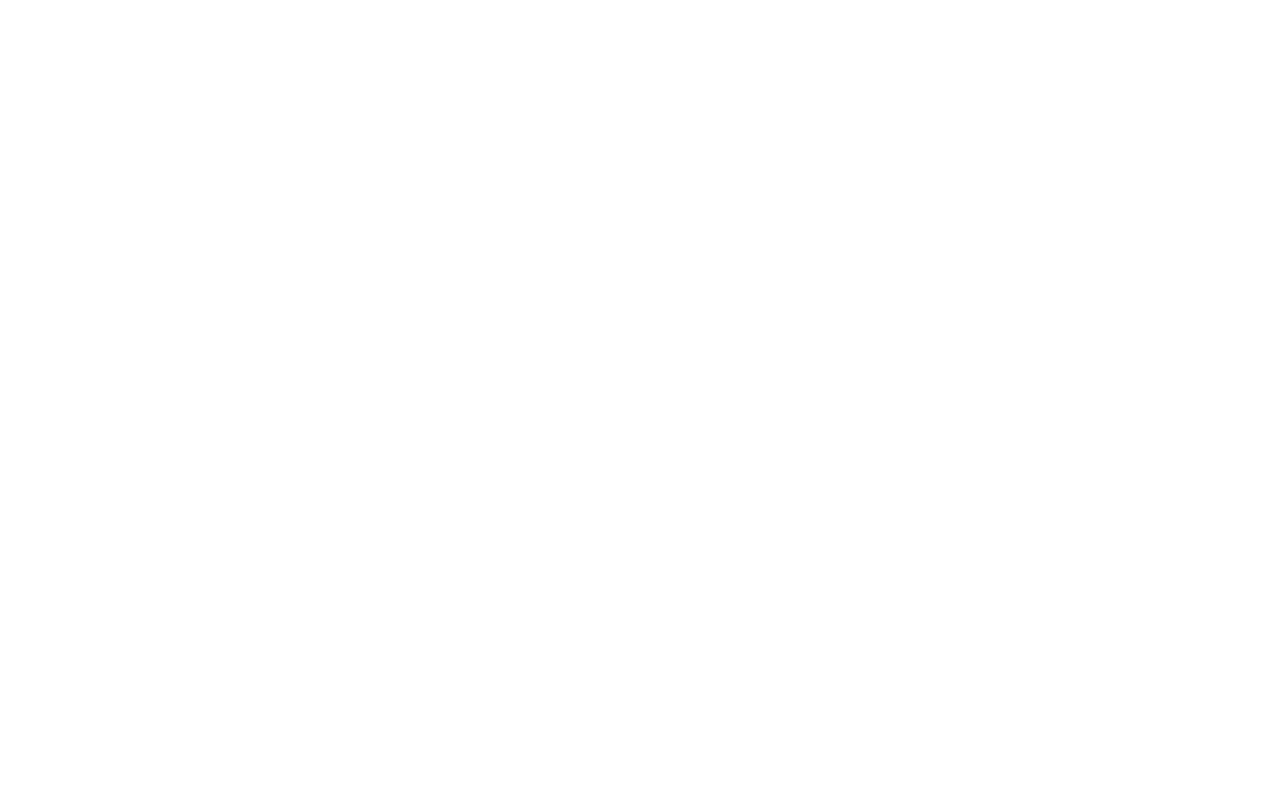
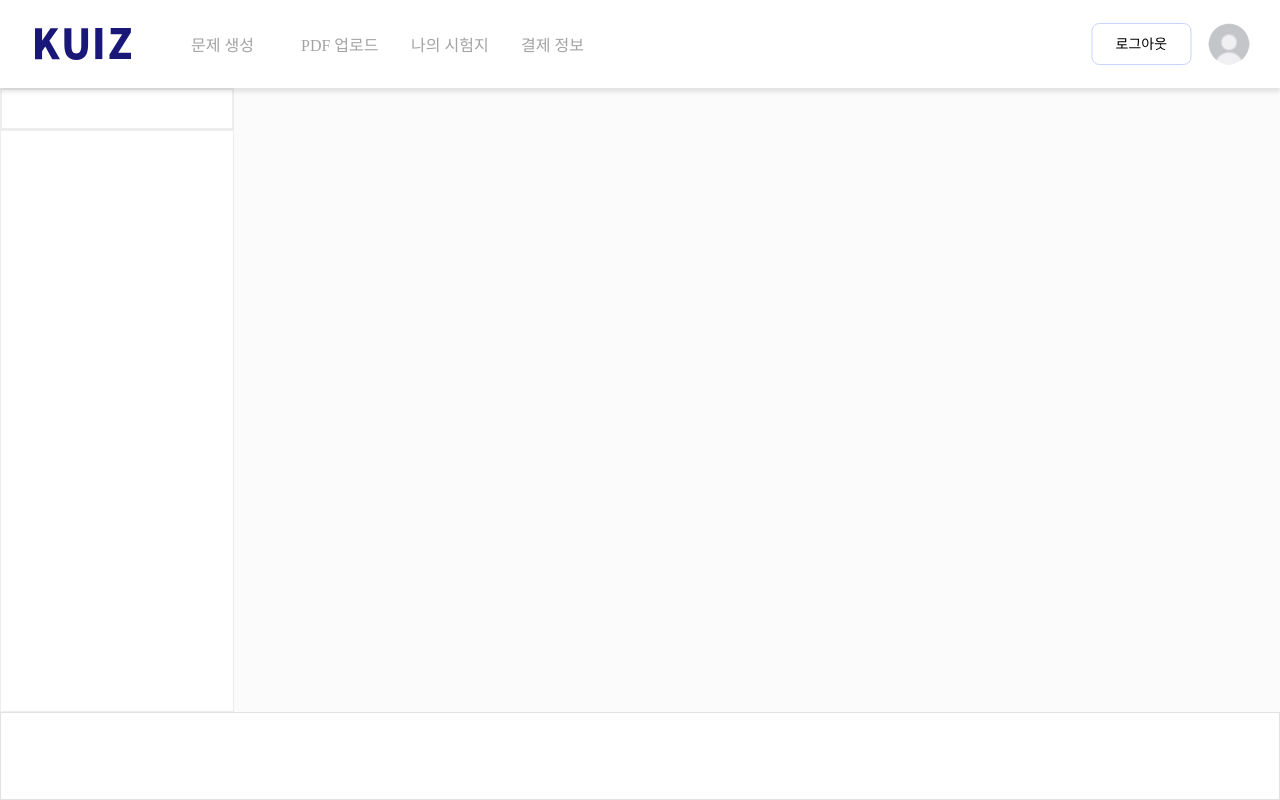
Before and after one commit to kuiz-project/frontend, a React (Create React App) app in the folder kuiz/: page /main in a window 1280 px wide. Before the commit this address had no page. Built offline with nearby package versions, Linux system fonts and the light colour scheme.

Commit message:
main 페이지 nav바 밑 section 구분 prototype

```diff
--- a/kuiz/src/App.js
+++ b/kuiz/src/App.js
@@ -2,6 +2,7 @@
 import React from 'react';
 import { BrowserRouter as Router, Routes, Route } from 'react-router-dom';
 import LoginPage from './contents/jsfiles/login';
+import MainPage from './contents/jsfiles/main';
 
 
 function App() {
@@ -9,6 +10,7 @@
     <Router>
       <Routes>
         <Route path='/' element={<LoginPage/>}/>
+        <Route path='/main' element={<MainPage/>}/>
       </Routes>
     </Router>
   );
--- /dev/null
+++ b/kuiz/src/contents/cssfiles/main.css
@@ -0,0 +1,84 @@
+* {
+    margin: 0;
+    padding: 0;
+    box-sizing: border-box;
+}
+
+.mainPage {
+    padding-top: 88px;
+    width: 100vw;
+    height: 100vh;
+    flex-direction: column;
+    background-color: #FBFBFB;
+}
+
+.header {
+    display: flex;
+    flex-direction: row;
+    align-items: center;
+    background-color: white;
+    width: 100%;
+    height: 88px;
+    background: #FFF;
+    box-shadow: 0px 4px 4px 0px rgba(0, 0, 0, 0.10);
+    position: fixed;
+    /* 고정 포지션 설정 */
+    top: 0;
+    /* 상단으로부터 0px 떨어져 있음 */
+    left: 0;
+    /* 좌측으로부터 0px 떨어져 있음 */
+    z-index: 1000;
+    /* z-index를 높여 다른 요소들 위에 오게 함 */
+}
+
+.logo{
+    margin-left: 35px;
+    margin-right: 60px;
+}
+.logout{
+    margin-left: auto;
+
+}
+.userLogo{
+    margin-left: 16px;
+    margin-right: 30px;
+}
+
+.nav-detail{
+    width: 110px;
+    height: 12px;
+    color: var(--Text_Gray, #A3A3A3);
+    font-family: Noto Sans KR;
+    font-size: 16px;
+    font-style: normal;
+    font-weight: 400;
+    line-height: normal;
+    margin-bottom: 12px;
+}
+
+section {
+    border: 1px solid #EDEDED;
+    width: 234px;
+    height: calc(100vh - 176px);
+    background-color: white;
+}
+
+.section_header {
+    border: 1px solid #EDEDED;
+    height: 40px;
+}
+
+.section_lists {
+    border: 1px solid #EDEDED;
+}
+
+footer {
+    position: fixed;
+    bottom: 0;
+    left: 0;
+    width: 100%;
+    height: 88px;
+    border: 1px solid #E1E1E1;
+    background: #FFF;
+    z-index: 1000;
+}
--- /dev/null
+++ b/kuiz/src/contents/jsfiles/main.js
@@ -0,0 +1,31 @@
+import React from "react";
+import '../cssfiles/main.css';
+import { ReactComponent as Logo } from '../images/logo.svg';
+import { ReactComponent as User } from '../images/Ellipse 2.svg';
+import { ReactComponent as Logout } from '../images/logoutbutton.svg';
+
+const MainPage = () => {
+    return (
+        <div className="mainPage">
+            <div className="header">
+                <Logo className='logo'/>
+                <div className="nav-detail">문제 생성</div>
+                <div className="nav-detail">PDF 업로드</div>
+                <div className="nav-detail">나의 시험지</div>
+                <div className="nav-detail">결제 정보</div>
+                <div></div>
+                <Logout className='logout'/>
+                <User className='userLogo'/>
+            </div>
+            <section>{/*왼쪽 PDF 섹션*/}
+                <div className="section_header"></div>
+                <div className="section_lists"></div>
+            </section>
+            <div>
+            </div>
+            <footer></footer>
+        </div>
+    );
+}
+
+export default MainPage;
```
Also changed, not shown: kuiz/src/contents/images/Ellipse 2.svg (added), kuiz/src/contents/images/logoutbutton.svg (added).
